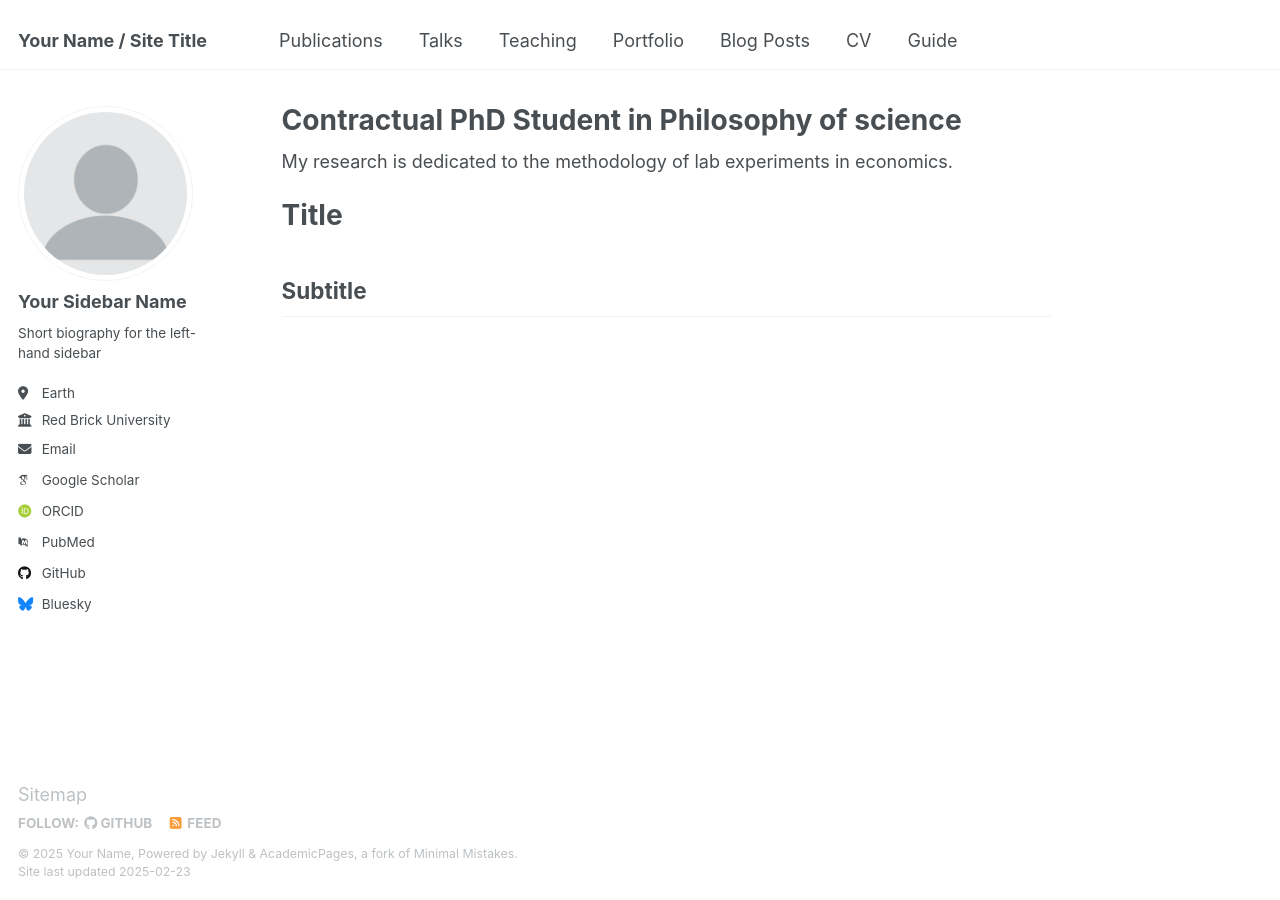
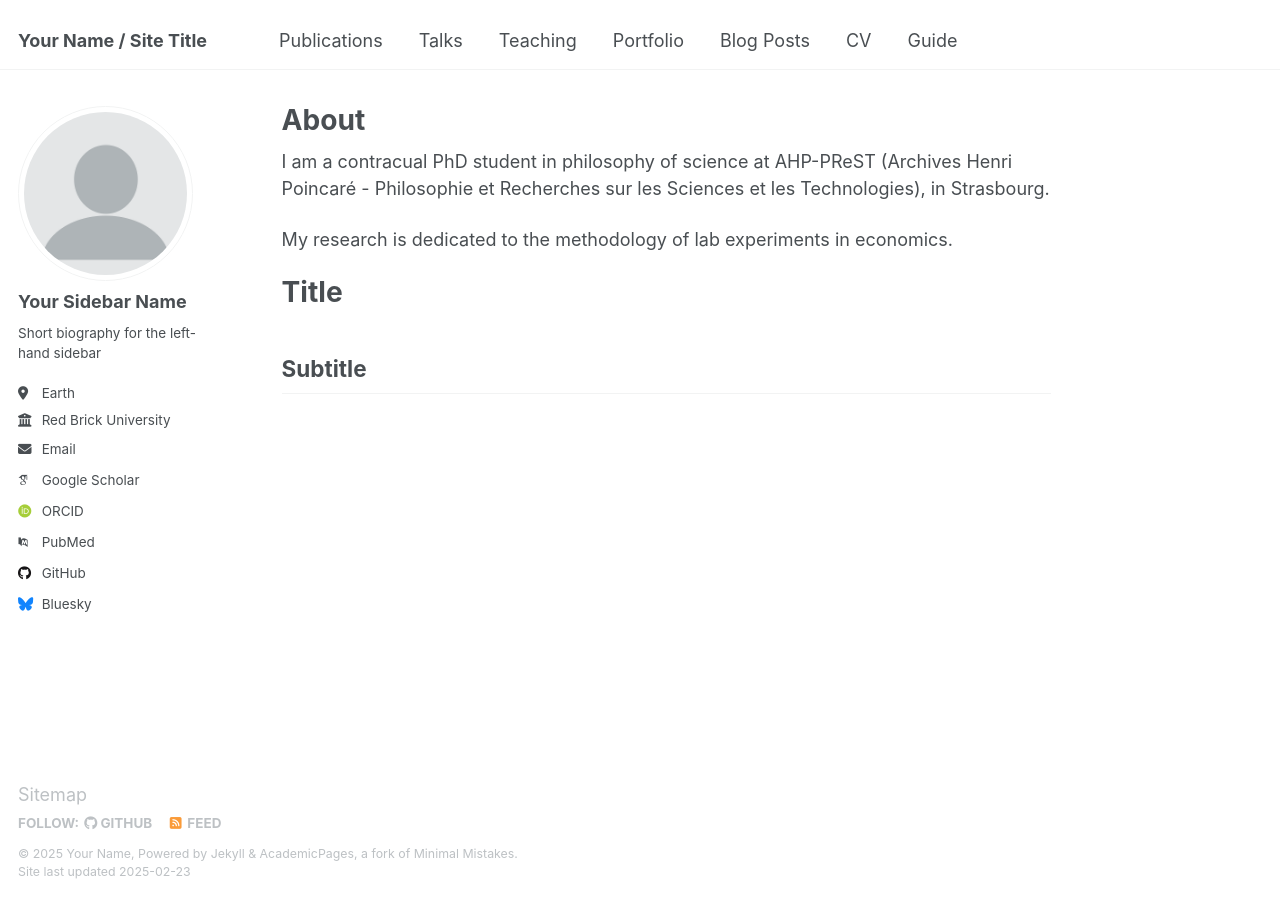
Before and after one commit to solal-azoulay/solal-azoulay.github.io, a Jekyll site: the page built from _pages/about.md, in a window 1280 px wide. Built offline with Jekyll 4.4.1, drawn with Linux system fonts in a browser that asks for light colours; some web fonts are replaced.

Commit message:
Update about.md

```diff
--- a/_pages/about.md
+++ b/_pages/about.md
@@ -1,11 +1,13 @@
 ---
 permalink: /
-title: "Contractual PhD Student in Philosophy of science"
+title: "About"
 author_profile: true
 redirect_from:
   - /about/
   - /about.html
 ---
+
+I am a contracual PhD student in philosophy of science at AHP-PReST (Archives Henri Poincaré - Philosophie et Recherches sur les Sciences et les Technologies), in Strasbourg.
 
 My research is dedicated to the methodology of lab experiments in economics.
 
```
